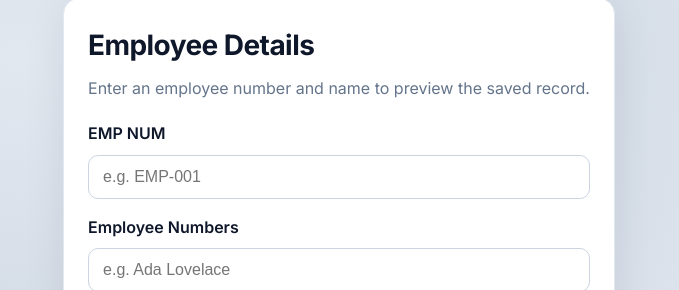
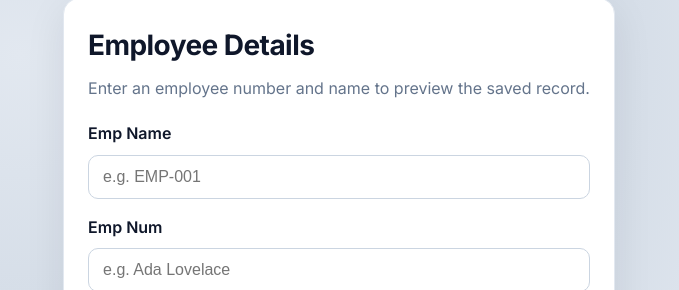
Before and after one commit to manomohan75/vibe, a React (Vite) app: page / in a window 1280 px wide. Shown: the part 145-435 px from the top of the page, without its empty margins (301-980 px from the left). Built offline with nearby package versions, Linux system fonts and the light colour scheme.

Commit message:
your message here

```diff
--- a/src/App.jsx
+++ b/src/App.jsx
@@ -34,7 +34,7 @@ export default function App() {
 
         <form className="form" onSubmit={handleSubmit}>
           <label className="field">
-            <span className="field__label">EMP NUM</span>
+            <span className="field__label">Emp Name</span>
             <input
               type="text"
               name="number"
@@ -47,7 +47,7 @@ export default function App() {
           </label>
 
           <label className="field">
-            <span className="field__label">Employee Numbers</span>
+            <span className="field__label">Emp Num</span>
             <input
               type="text"
               name="name"
@@ -74,11 +74,11 @@ export default function App() {
           {submitted ? (
             <dl>
               <div className="summary__row">
-                <dt>EMP NUM</dt>
+                <dt>Emp Name</dt>
                 <dd>{submitted.number}</dd>
               </div>
               <div className="summary__row">
-                <dt>Employee Numbers</dt>
+                <dt>Emp Num</dt>
                 <dd>{submitted.name}</dd>
               </div>
             </dl>
```
